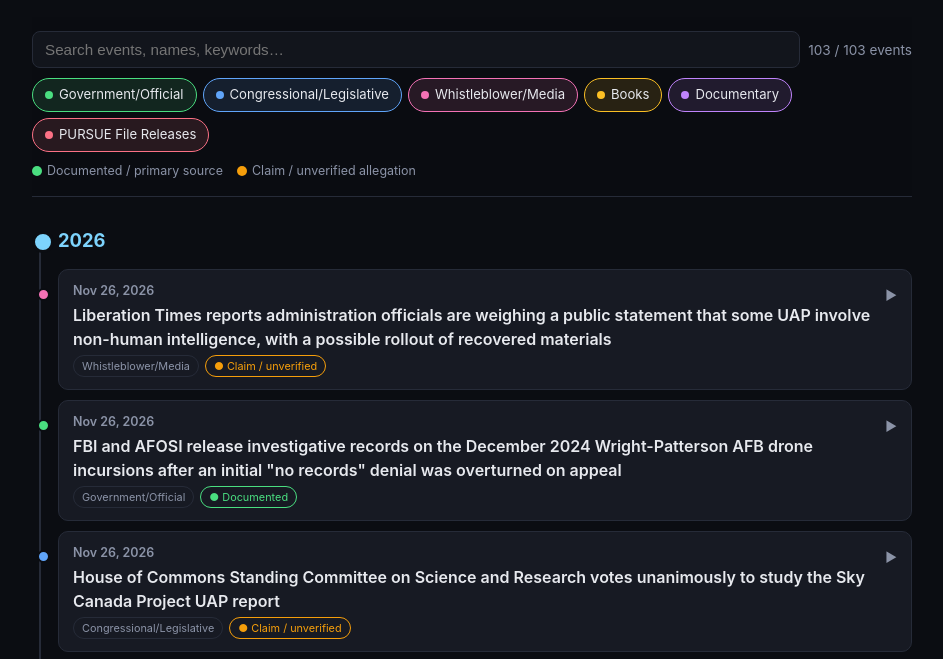
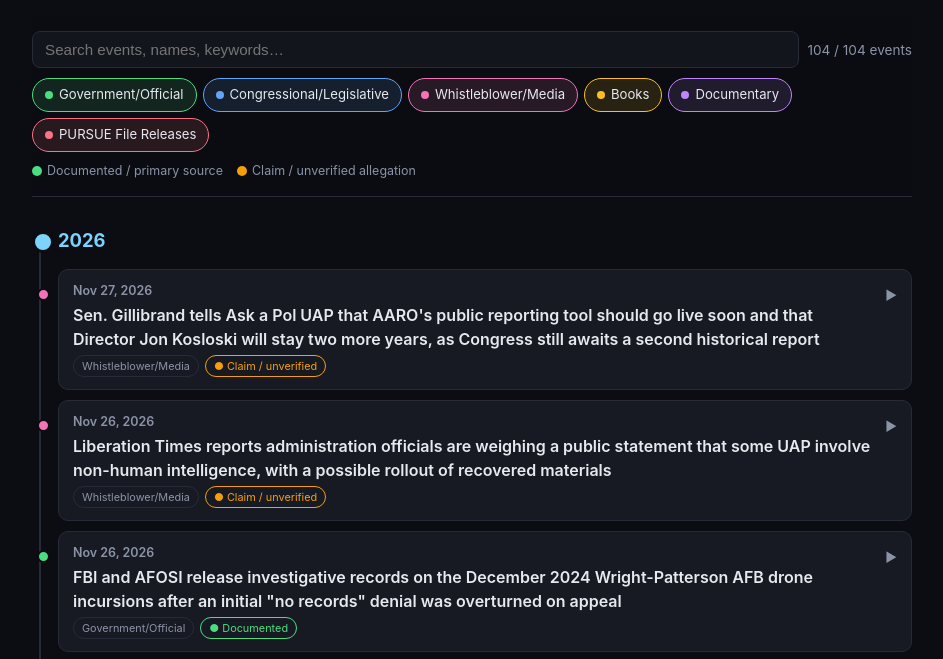
Before and after one commit to Spocktology/uapdisclosuretimeline, a plain HTML site: page index.html in a window 1280 px wide. Shown: the part 121-780 px from the top of the page, without its empty margins (168-1111 px from the left). Drawn offline with Linux system fonts and the light colour scheme.

Commit message:
Add Nov 27 2026: Gillibrand on AARO public reporting tool and Kosloski extension

```diff
--- a/index.html
+++ b/index.html
@@ -569,7 +569,10 @@ const EVENTS = [
  sources:[["Daniel Otis (CTV News) on X: SRSR committee votes unanimously to study Sky Canada Project","https://x.com/dsotis/status/2126102674932388331"],["Office of the Chief Science Advisor: Sky Canada Project report (June 2025)","https://science.gc.ca/site/science/en/office-chief-science-advisor/sky-canada-project/management-public-reporting-unidentified-aerial-phenomena-canada"],["House of Commons: SRSR committee meetings","https://www.ourcommons.ca/Committees/en/SRSR/Meetings"]]},
 {date:"2026-11-26", title:"Retired Rear Adm. Tim Gallaudet tells Ross Coulthart a disappearing Navy safety-of-flight email convinced him UAP are real, and calls on Congress to strengthen the UAP Disclosure Act", cat:"media", status:"unverified",
  desc:"In an interview with journalist Ross Coulthart published November 26, 2026, retired Rear Adm. Tim Gallaudet -- former acting NOAA administrator and former commander of Navy meteorology and oceanography operations -- described how a Navy email about an urgent safety-of-flight issue involving a UAP encounter vanished from circulation, which he says first convinced him the phenomenon was real. He said former Pentagon official Chris Mellon recently told him satellite imagery showing UAP from several years ago still has not been shared with Congress, and cited prior testimony that elements of government have run disinformation and personal-discrediting campaigns against UAP witnesses. Gallaudet urged Congress to go beyond existing bipartisan measures and strengthen the UAP Disclosure Act, beginning with robust oversight of executive-branch UAP information handling and directing the AARO director and other key officials to deliver comprehensive briefings on what the government does and does not know. The claims rest on his personal account and secondhand statements and are not corroborated by any released official record.",
- sources:[["Ross Coulthart interview summary: Gallaudet on the disappearing Navy UAP email","https://www.uapdrop.com/l/view/LK5LgbFvx4c.html"]]}
+ sources:[["Ross Coulthart interview summary: Gallaudet on the disappearing Navy UAP email","https://www.uapdrop.com/l/view/LK5LgbFvx4c.html"]]},
+{date:"2026-11-27", title:"Sen. Gillibrand tells Ask a Pol UAP that AARO's public reporting tool should go live soon and that Director Jon Kosloski will stay two more years, as Congress still awaits a second historical report", cat:"media", status:"unverified",
+ desc:"In an exclusive interview published November 27, 2026 by Ask a Pol UAP (journalist Matt Laslo), Sen. Kirsten Gillibrand (D-NY) -- chair of the Armed Services Subcommittee on Emerging Threats and Capabilities and a member of the Senate Intelligence Committee -- said AARO's long-delayed public UAP reporting tool, which would let ordinary citizens submit sightings, \"should go live soon\" but has faced \"two delays, massive delays.\" She said she had been updated that AARO Director Jon Kosloski has agreed to stay in the post for two more years, and that she was seeking a meeting with him before Thanksgiving. Gillibrand added that Congress is still waiting on AARO's overdue second historical record report and wants to know what is holding it up. The remarks are Gillibrand's own statements to an independent outlet; the Department of War has not publicly confirmed the Kosloski extension or a launch date for the reporting tool.",
+ sources:[["Ask a Pol UAP: Gillibrand on AARO's public reporting tool and Kosloski (Nov 27, 2026)","https://www.askapoluaps.com/p/scoop-aaro-public-ufo-reporting-tool"],["AARO: Submit a Report","https://www.aaro.mil/"]]}
 ];
 
 // ---- render ----
```
